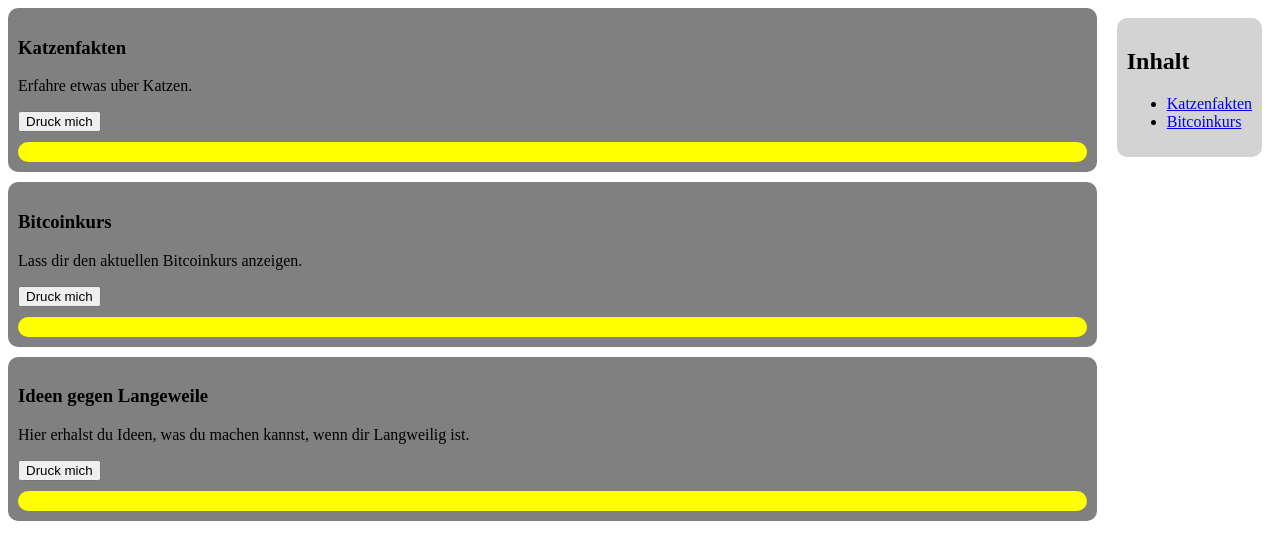
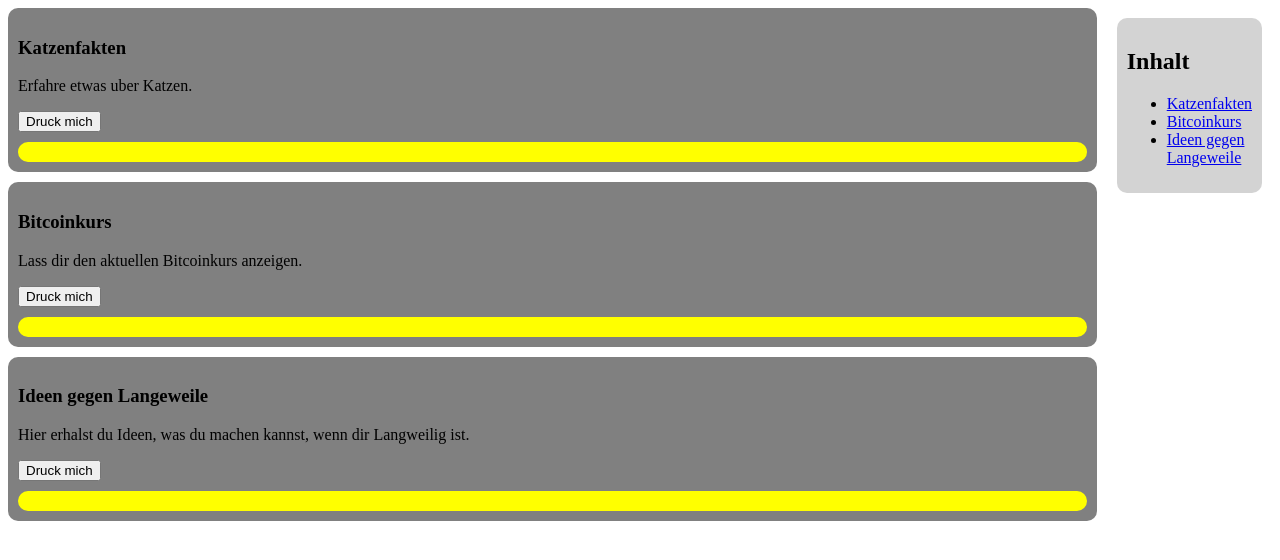
Before and after one commit to Luckyapps/bestlist, a plain HTML site: page fun/fun.html in a window 1280 px wide. Shown: the part 108-668 px from the top of the page. Drawn offline with Linux system fonts and the light colour scheme.

Commit message:
Update fun.html

```diff
--- a/fun/fun.html
+++ b/fun/fun.html
@@ -38,6 +38,7 @@
                     <ul>
                         <li><a href="#Katze">Katzenfakten</a></li>
                         <li><a href="#bitcoin">Bitcoinkurs</a></li>
+                        <li><a href="#bored">Ideen gegen Langeweile</a></li>
                     </ul>
                 </div>
             </div>
```
